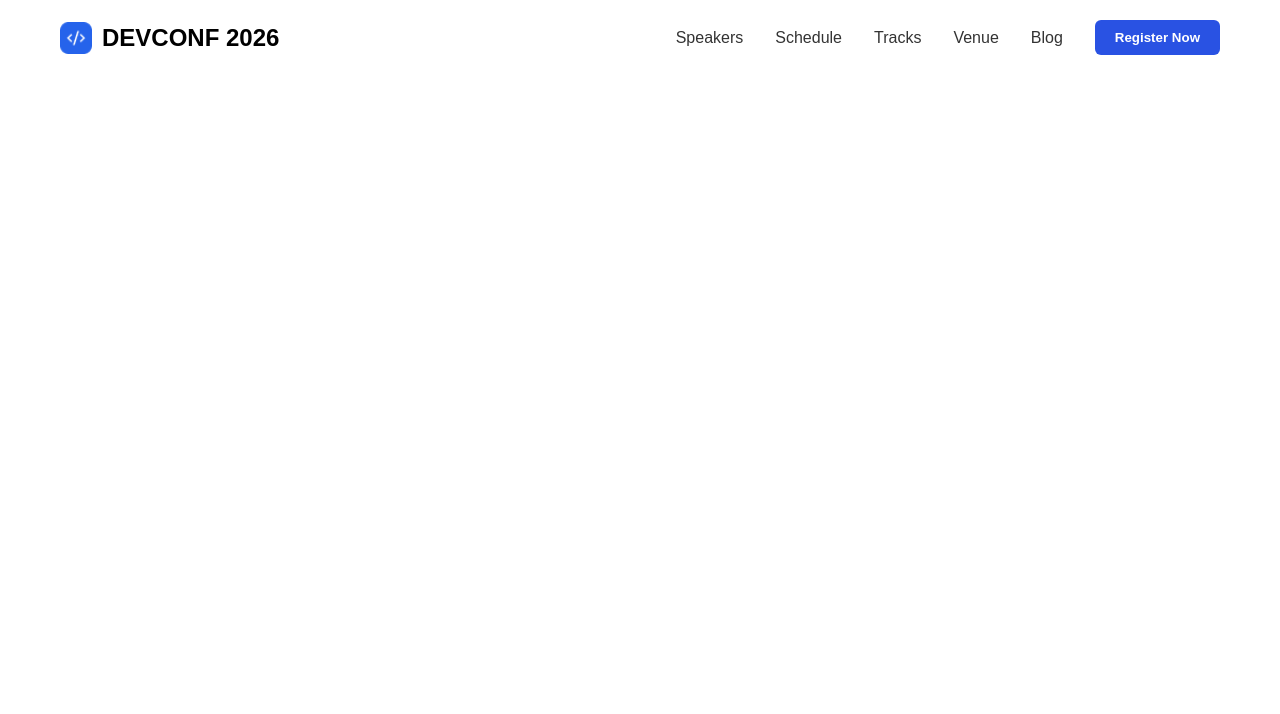
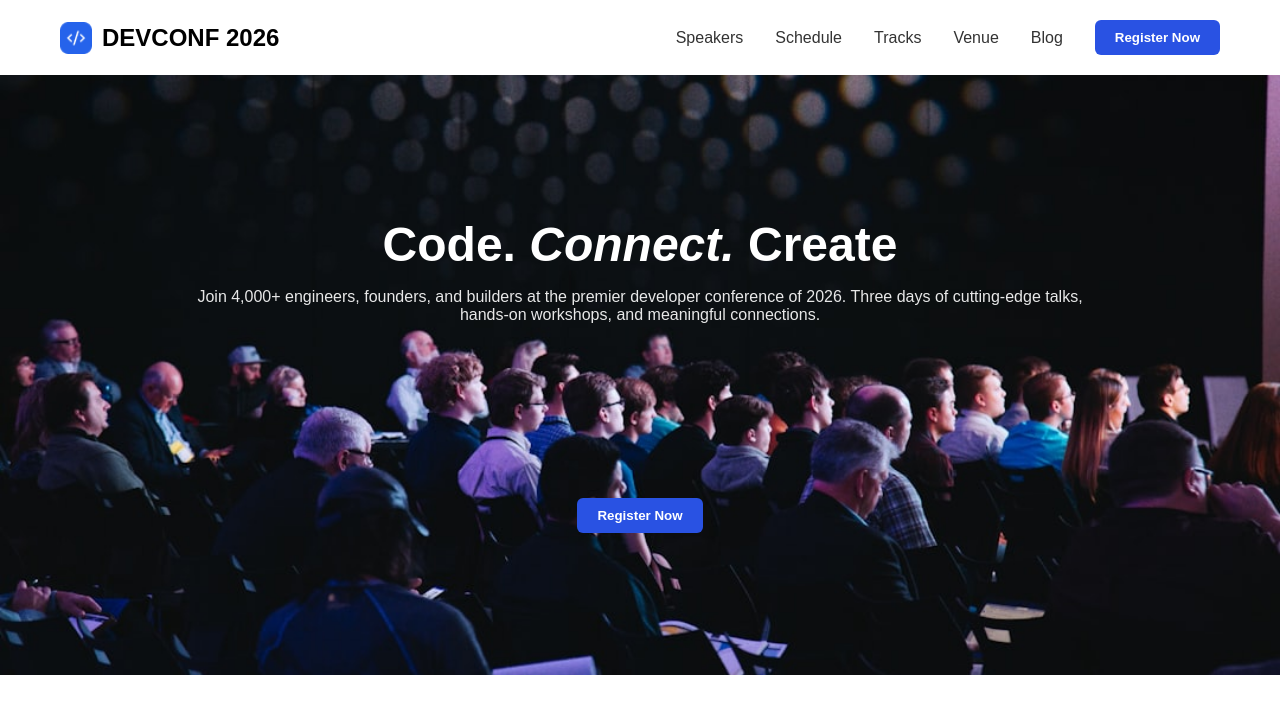
Before and after one commit to arkonritchel-01/Assignment-01, a plain HTML site: page index.html in a window 1280 px wide. Drawn offline with Linux system fonts and the light colour scheme.

Commit message:
added hero section and css properties also added some comments inside css to locate each indivisual css properties

```diff
--- a/index.html
+++ b/index.html
@@ -28,5 +28,15 @@
     </header>
     <!-- nav bar end -->
 
+    <!-- hero section started-->
+<section class="hero-parent">
+    <div class="hero-content">
+        <h2>Code. <em>Connect.</em> Create</h2>
+        <p>Join 4,000+ engineers, founders, and builders at the premier developer conference of 2026. Three days of cutting-edge talks, hands-on workshops, and meaningful connections.</p>
+        <button>Register Now</button>
+    </div>
+    <img src="./assets/banner.jpg" class="hero-img">
+</section>
+<!-- hero sesction ended -->
 </body>
 </html>
--- a/style.css
+++ b/style.css
@@ -4,6 +4,7 @@
     box-sizing: border-box;
 }
 
+/*--- css properties for nav bar ---*/
 .logo {
     display: flex;
     align-items: center;
@@ -46,3 +47,39 @@ button {
     cursor: pointer;
     font-weight: 600;
 }
+/*--- css properties for hero section ---*/
+.hero-parent {
+    position: relative;
+    width: 100%;
+}
+
+.hero-img {
+    width: 100%;
+    height: 600px;
+    object-fit: cover;
+    display: block;
+}
+
+.hero-content {
+    position: absolute;
+    top: 50%;
+    left: 50%;
+    transform: translate(-50%, -50%);
+    text-align: center;
+    color: white;
+    width: 70%;
+}
+
+.hero-content h2 {
+    font-size: 48px;
+    margin-bottom: 16px;
+}
+
+.hero-content p {
+    font-size: 16px;
+    margin-bottom: 24px;
+    opacity: 0.9;
+}
+.hero-content button {
+    margin-top: 150px;
+}
```
